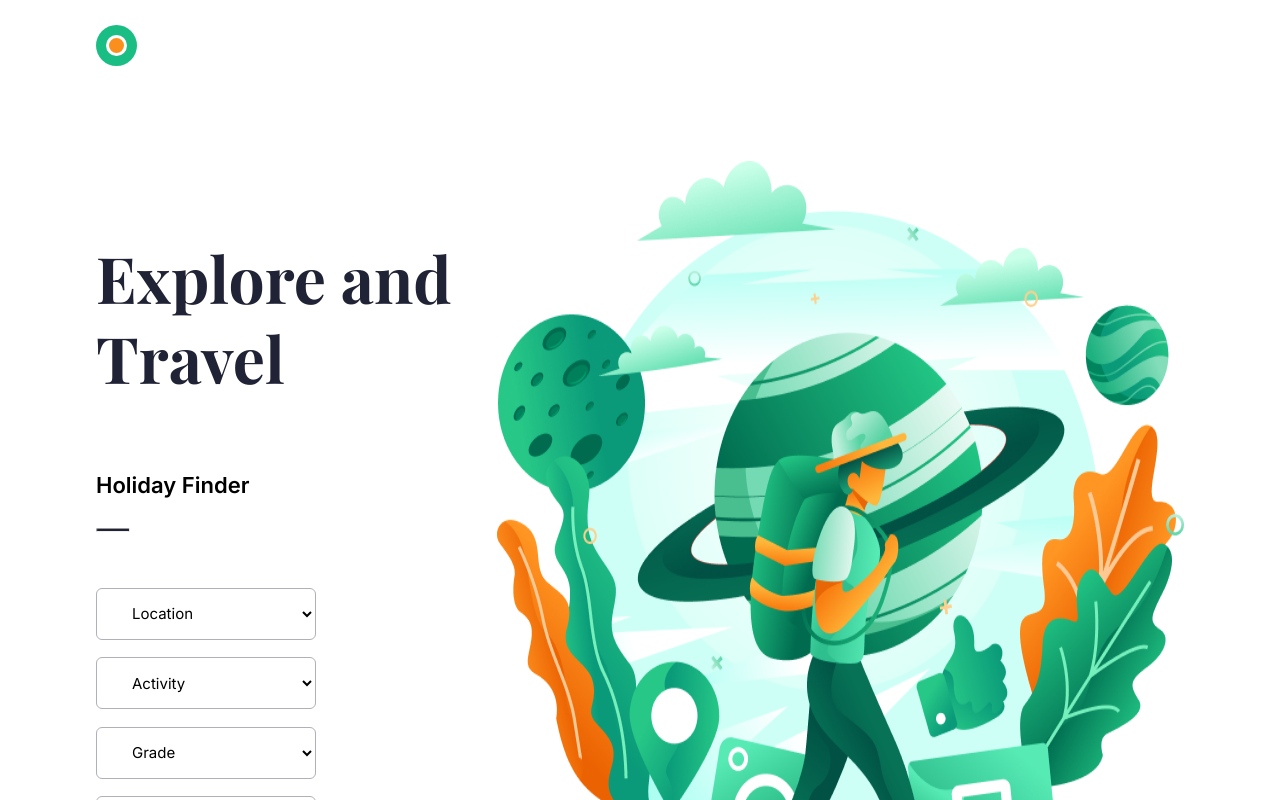
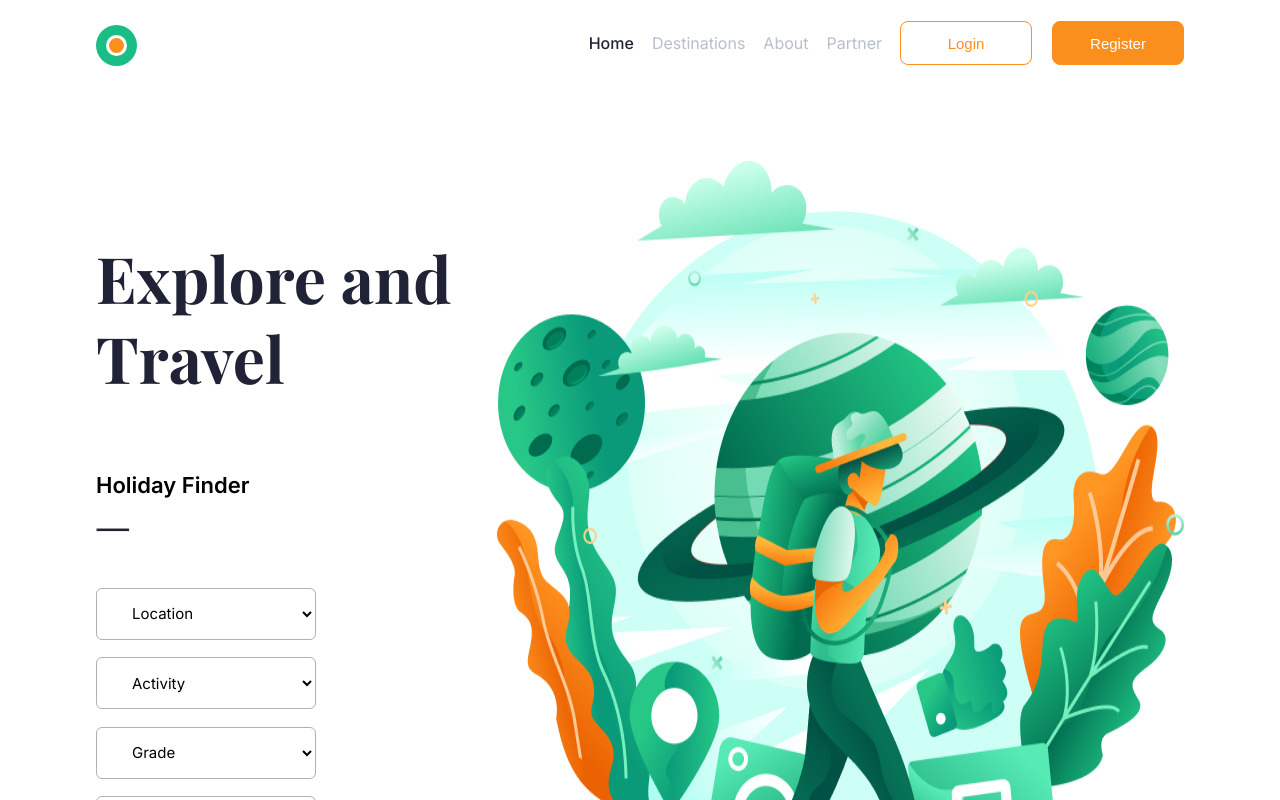
Before and after one commit to eynlanzer/thousand-sunny, a React (Create React App) app: page / in a window 1280 px wide. Shown: the top 800 px of the page. Built offline with nearby package versions, Linux system fonts and the light colour scheme.

Commit message:
fixed burger menu

```diff
--- a/src/comps/Header/_header.scss
+++ b/src/comps/Header/_header.scss
@@ -93,6 +93,7 @@
   .header {
     &__menu{
       display: flex;
+      visibility: visible;
       &--close{
         display: none;
       }
```
